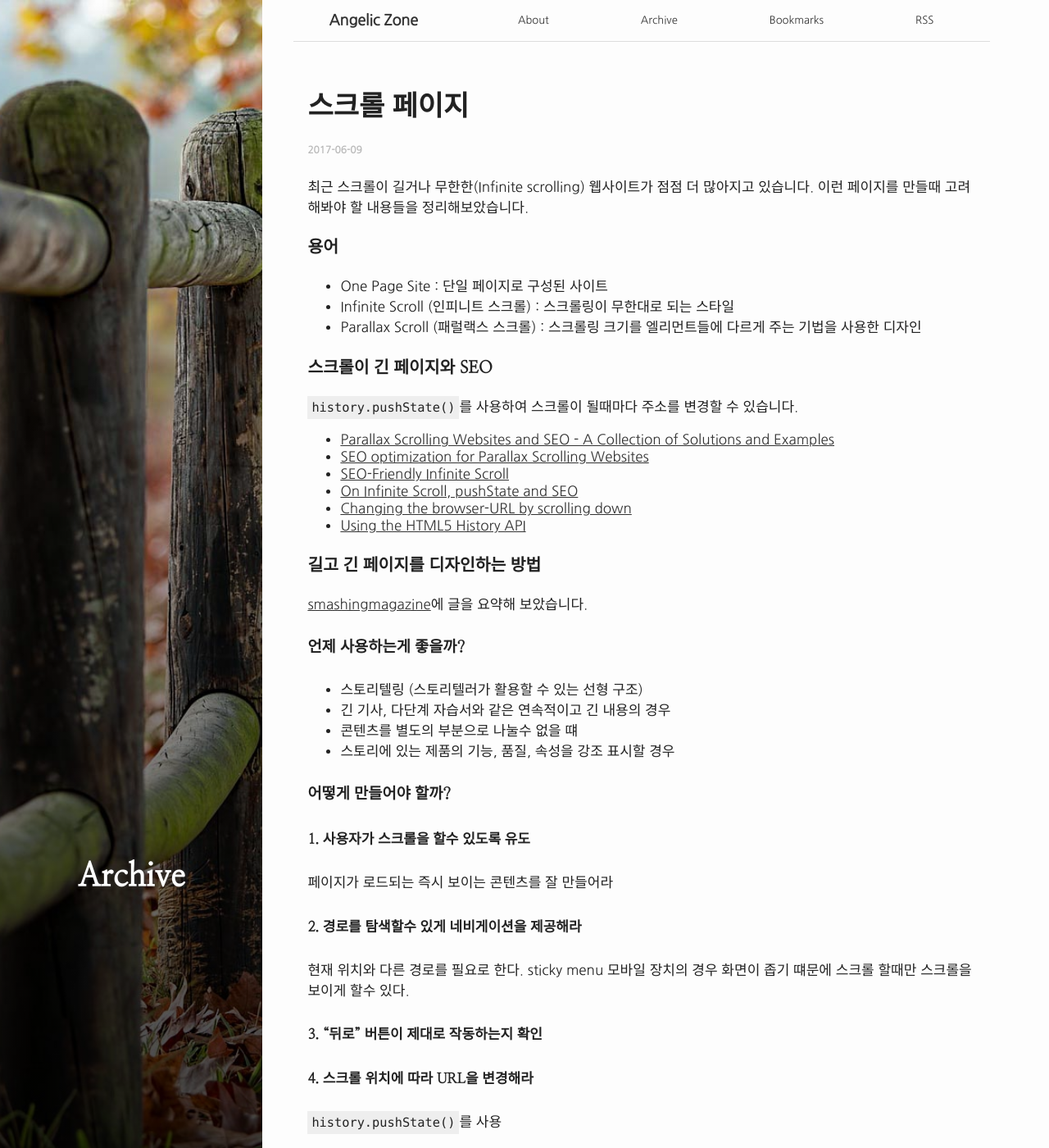
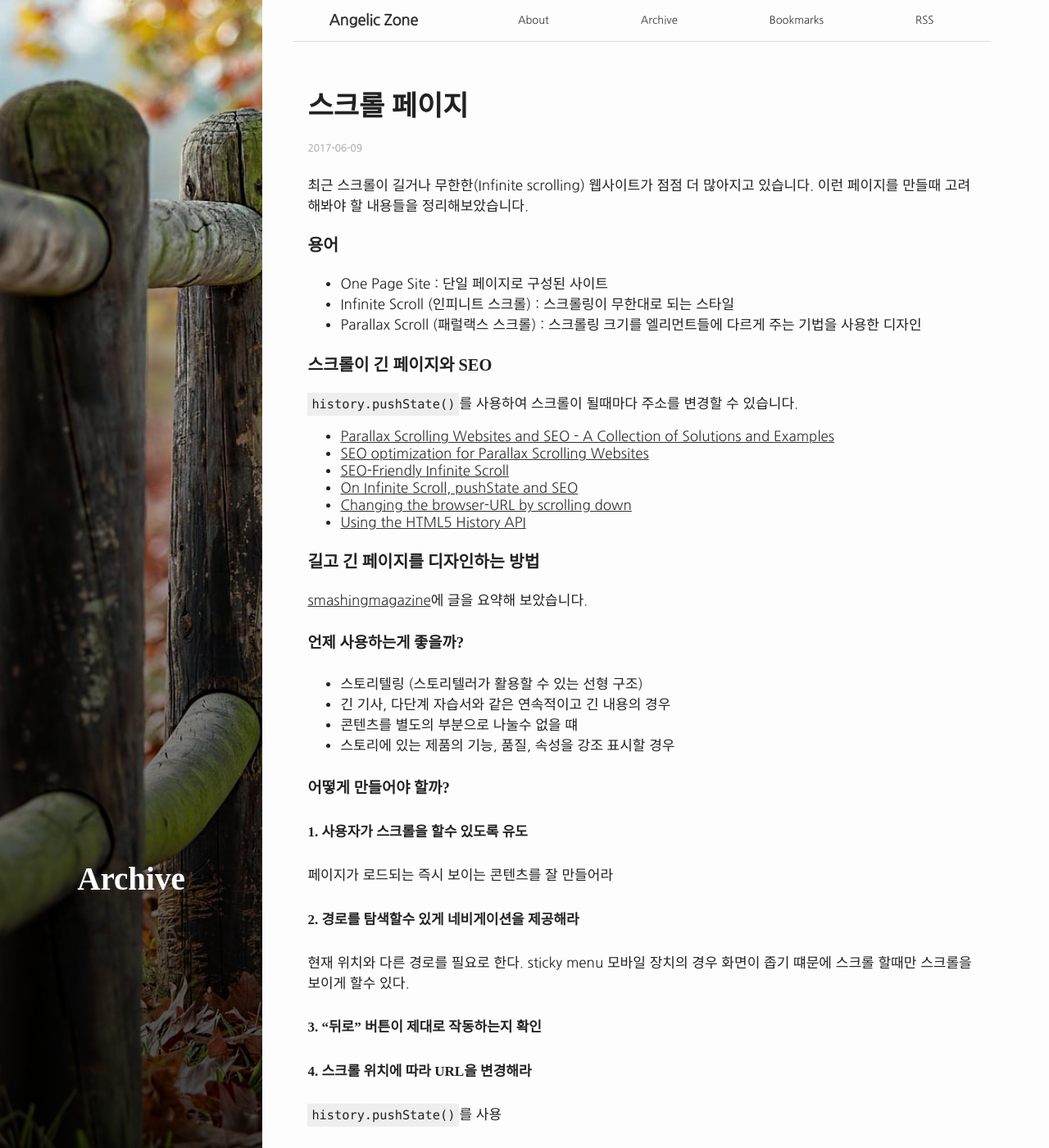
Before and after one commit to pigjh1/pigjh1.github.com, a Jekyll site: the page built from _posts/2017-06-09-scrolling.md, in a window 1280 px wide and 1400 px high. Shown: the whole window at 82% size. Built offline with Jekyll 4.4.1, drawn with Linux system fonts in a browser that asks for light colours; some web fonts are replaced.

Commit message:
Fix serif font

```diff
--- a/_includes/head.html
+++ b/_includes/head.html
@@ -16,7 +16,7 @@
     <link rel="canonical" href="{{ page.url | replace:'index.html','' | absolute_url }}">
     <link rel="alternate" type="application/rss+xml" title="{{ site.title }}" href="{{ " /feed.xml" | prepend: site.baseurl | prepend: site.url }}">
 
-    <link rel="stylesheet" href="https://fonts.googleapis.com/css?family=Nanum+Gothic|Nanum+Myeongjo">
+    <link rel="stylesheet" href="https://fonts.googleapis.com/css?family=Nanum+Gothic|Gamja+Flower">
     <link rel="stylesheet" href="{{ "/assets/css/main.css" | relative_url }}">
 
     <meta property="og:url" content="{{ site.url }}{{ page.url }}">
--- a/assets/_sass/_variables.scss
+++ b/assets/_sass/_variables.scss
@@ -31,4 +31,4 @@ $brand-sub: #1e5e79;
 // font
 $font-default: 'Nanum Gothic', '나눔 고딕', 'Malgun Gothic', '맑은 고딕', '돋움', dotum, sans-serif;
 $sans: $font-default;
-$serif: 'Nanum Myeongjo', serif;
+$serif: 'Gamja Flower', serif;
```
